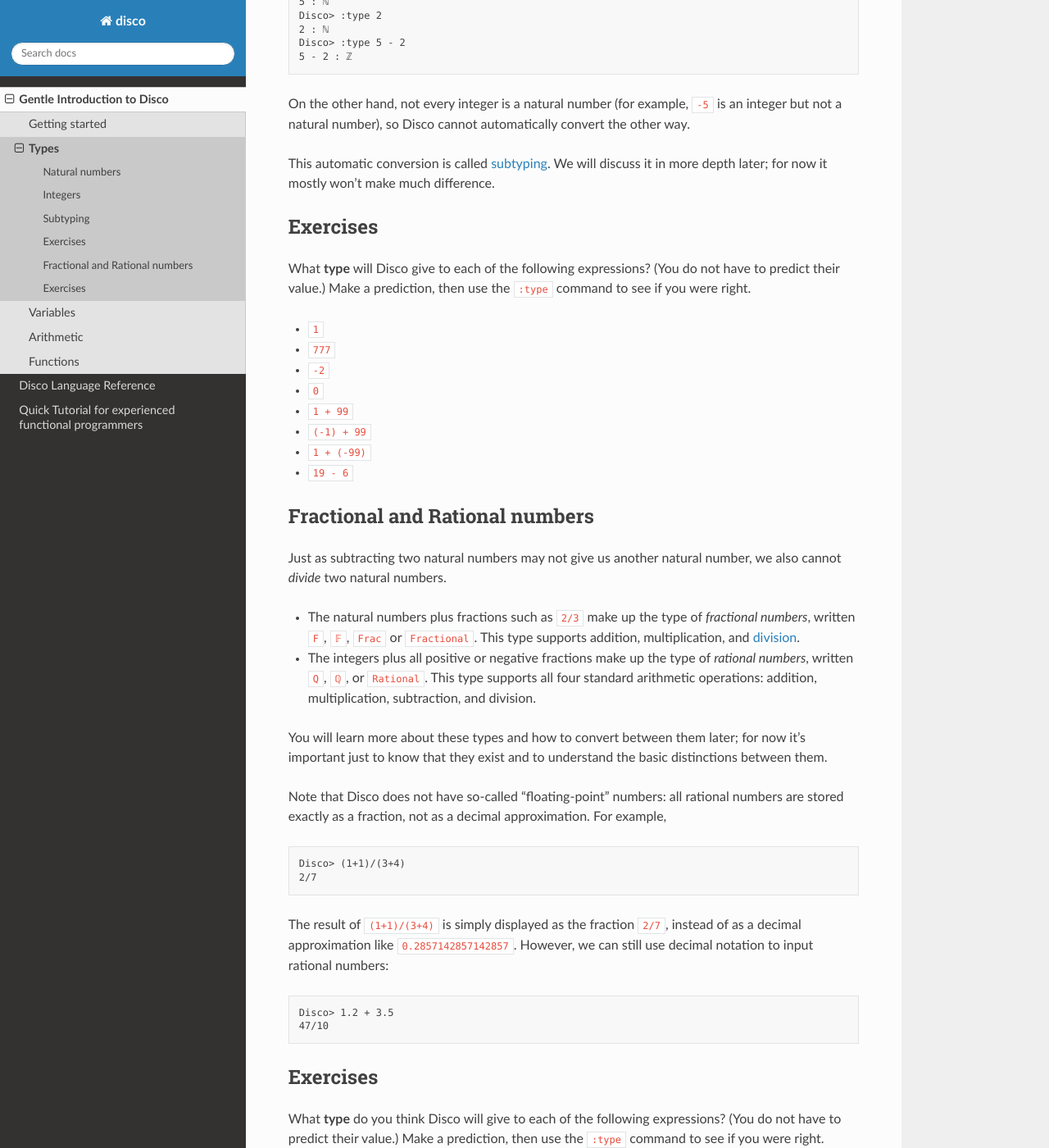
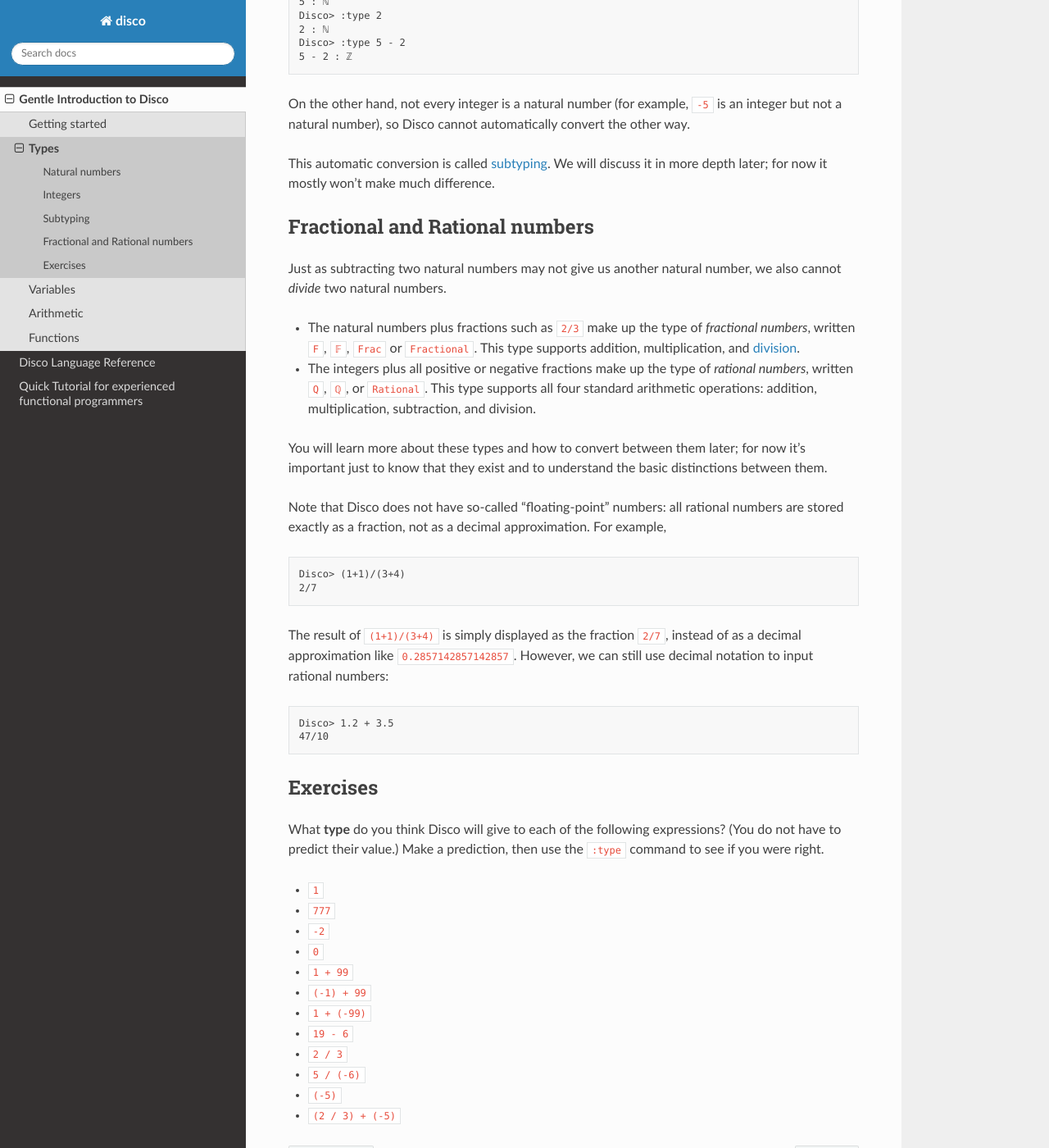
Before and after one commit to disco-lang/disco, a Sphinx documentation site: the page built from docs/introduction/types.rst, in a window 1280 px wide and 1400 px high, scrolled down 2377 px. Shown: the whole window at 82% size. Built offline with Sphinx 7.4.7 and the Read the Docs theme 3.1.0, drawn with Linux system fonts in a browser that asks for light colours.

```diff
--- a/docs/conf.py
+++ b/docs/conf.py
@@ -32,7 +32,13 @@ master_doc = 'index'
 # Add any Sphinx extension module names here, as strings. They can be
 # extensions coming with Sphinx (named 'sphinx.ext.*') or your custom
 # ones.
-extensions = ['sphinx.ext.mathjax']
+extensions = [
+    'sphinx.ext.mathjax',
+    'sphinx.ext.autosectionlabel',
+]
+
+# Make sure the target is unique
+autosectionlabel_prefix_document = True
 
 # Add any paths that contain templates here, relative to this directory.
 templates_path = ['_templates']
--- a/docs/introduction/functions.rst
+++ b/docs/introduction/functions.rst
@@ -58,7 +58,8 @@ the same function:
    double : N -> N
    double(flerb) = 2 * flerb
 
-(Here we also used an explicit :doc:`multiplication <arithmetic>`
+(Here we also used an explicit :ref:`multiplication
+<introduction/arithmetic:addition and multiplication>`
 operator ``*``, but writing ``2flerb`` or ``2 flerb`` would work too.)
 
 Function application
--- a/docs/introduction/types.rst
+++ b/docs/introduction/types.rst
@@ -144,22 +144,6 @@ This automatic conversion is called :doc:`subtyping
 </reference/subtypes>`.  We will discuss it in more depth later; for
 now it mostly won't make much difference.
 
-Exercises
----------
-
-What **type** will Disco give to each of the following expressions?
-(You do not have to predict their value.)  Make a prediction, then
-use the ``:type`` command to see if you were right.
-
-- ``1``
-- ``777``
-- ``-2``
-- ``0``
-- ``1 + 99``
-- ``(-1) + 99``
-- ``1 + (-99)``
-- ``19 - 6``
-
 Fractional and Rational numbers
 -------------------------------
 
```
Also changed, not shown: other parts of docs/introduction/types.rst (+8 -0 lines), docs/introduction/arithmetic.rst (+6 -2 lines).
